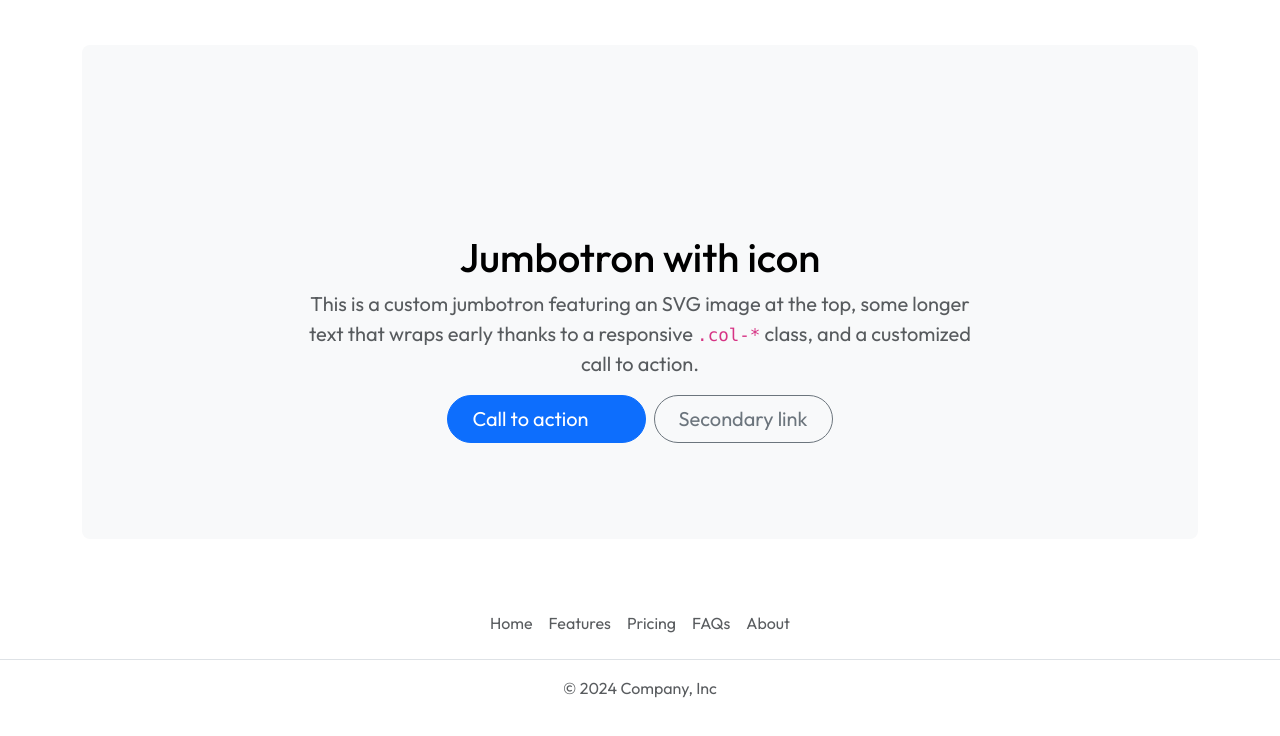
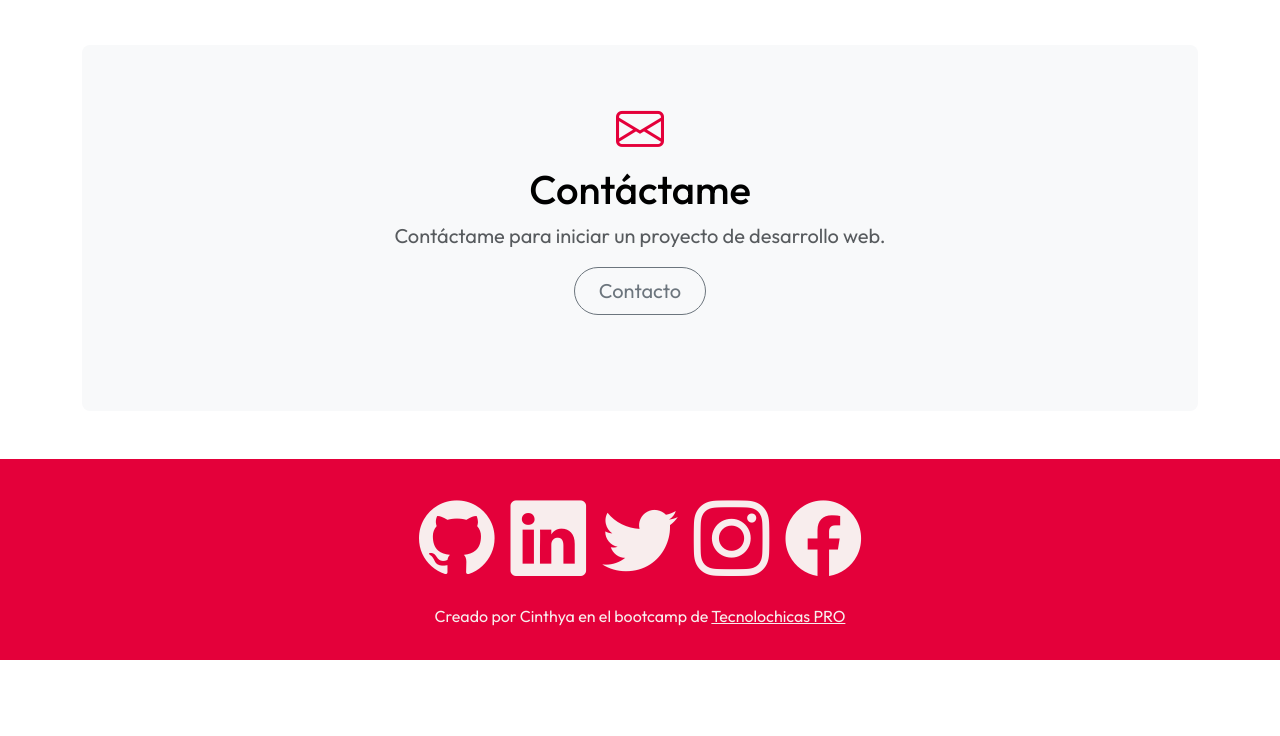
Before and after one commit to CindhyVS/CindhyVS.github.io, a plain HTML site: page index.html in a window 1280 px wide. Shown: the part 2219-2955 px from the top of the page. After the commit the page ends 2903 px from the top, so only its background shows below. Drawn offline with nearby package versions, Linux system fonts and the light colour scheme.

Commit message:
Actualización

```diff
--- a/index.html
+++ b/index.html
@@ -6,6 +6,9 @@
     <!--google fonts-->
     <link rel="preconnect" href="https://fonts.googleapis.com">
     <link rel="preconnect" href="https://fonts.gstatic.com" crossorigin>
+
+    <link rel="shortcut icon" href="assets/code-square.svg" type="image/x-icon">
+
     <link href="https://fonts.googleapis.com/css2?family=Outfit:wght@100..900&display=swap" rel="stylesheet">
 
     <!--CDN Booststrap-->
@@ -54,7 +57,7 @@
           <div class="row g-4 py-5 row-cols-1 row-cols-lg-3">
             <div class="col d-flex align-items-start">
               <div class="icon-square d-inline-flex align-items-center justify-content-center fs-4 flex-shrink-0 me-3">
-              <i class="bi bi-laptop"></i>
+              <i class="bi bi-laptop" icon-habilidades></i>
 
               </div>
               <div>
@@ -64,7 +67,7 @@
             </div>
             <div class="col d-flex align-items-start">
               <div class="icon-square d-inline-flex align-items-center justify-content-center fs-4 flex-shrink-0 me-3">
-                <i class="bi bi-clipboard2"></i>
+                <i class="bi bi-clipboard2  icon-habilidades"></i>
               </div>
               <div>
                 <h3 class="fs-2 text-body-emphasis">Diagnostico</h3>
@@ -73,7 +76,7 @@
             </div>
             <div class="col d-flex align-items-start">
               <div class="icon-square y d-inline-flex align-items-center justify-content-center fs-4 flex-shrink-0 me-3">
-                <i class="bi bi-pencil"></i>
+                <i class="bi bi-pencil icon-habilidades"></i>
               </div>
               <div>
                 <h3 class="fs-2 text-body-emphasis">Estudiante</h3>
@@ -103,7 +106,7 @@
             <div class="card h-100">
               <img src="assets/clonpinterest.PNG" class="card-img-top" alt="...">
               <div class="card-body">
-                <h5 class="card-title">Clon Pinterest</h5>
+                <h5 class="card-title">Primera pagina</h5>
                 <p class="card-text">This is a longer card with supporting text below as a natural lead-in to additional content. This content is a little bit longer.</p>
               </div>
             </div>
@@ -188,34 +191,33 @@
       <section id="contacto">
         <div class="container my-5">
           <div class="p-5 text-center bg-body-tertiary rounded-3">
-            <svg class="bi mt-4 mb-3" style="color: var(--bs-indigo);" width="100" height="100"><use xlink:href="#bootstrap"></use></svg>
-            <h1 class="text-body-emphasis">Jumbotron with icon</h1>
+            <i class="bi bi-envelope" style="font-size: 3rem; color:#E4003A;"></i>
+            <h1 class="text-body-emphasis">Contáctame</h1>
             <p class="col-lg-8 mx-auto fs-5 text-muted">
-              This is a custom jumbotron featuring an SVG image at the top, some longer text that wraps early thanks to a responsive <code>.col-*</code> class, and a customized call to action.
+              Contáctame para iniciar un proyecto de desarrollo web.
             </p>
             <div class="d-inline-flex gap-2 mb-5">
-              <button class="d-inline-flex align-items-center btn btn-primary btn-lg px-4 rounded-pill" type="button">
-                Call to action
-                <svg class="bi ms-2" width="24" height="24"><use xlink:href="#arrow-right-short"></use></svg>
+              <a href="maill:cinthyavaldezsalazar@gmail.com">
+              <button class="btn btn-outline-secondary btn-lg px-4 rounded-pill" type="button">
+                Contacto
               </button>
-              <button class="btn btn-outline-secondary btn-lg px-4 rounded-pill" type="button">
-                Secondary link
-              </button>
+              </a>
             </div>
           </div>
         </div>
       </section>
    </main>
 
-         <footer class="py-3 my-4">
-           <ul class="nav justify-content-center border-bottom pb-3 mb-3">
-             <li class="nav-item"><a href="#" class="nav-link px-2 text-body-secondary">Home</a></li>
-             <li class="nav-item"><a href="#" class="nav-link px-2 text-body-secondary">Features</a></li>
-             <li class="nav-item"><a href="#" class="nav-link px-2 text-body-secondary">Pricing</a></li>
-             <li class="nav-item"><a href="#" class="nav-link px-2 text-body-secondary">FAQs</a></li>
-             <li class="nav-item"><a href="#" class="nav-link px-2 text-body-secondary">About</a></li>
+      <footer class="py-3 my-4">
+        <ul class="nav justify-content-center ">
+            <li class="nav-item"><a href="https://github.com/CindhyVS" target="_blank" class="nav-link px-2 text-body-secondary icon-footer"><i class="bi bi-github"></i
+              ></a></li>
+             <li class="nav-item"><a href="#" target="_blank" class="nav-link px-2 text-body-secondary icon-footer"><i class="bi bi-linkedin"></i></a></li>
+             <li class="nav-item"><a href="#" target="_blank" class="nav-link px-2 text-body-secondary icon-footer"><i class="bi bi-twitter"></i></a></li>
+             <li class="nav-item"><a href="#" target="_blank" class="nav-link px-2 text-body-secondary icon-footer"><i class="bi bi-instagram"></i></a></li>
+             <li class="nav-item"><a href="#" target="_blank" class="nav-link px-2 text-body-secondary icon-footer"><i class="bi bi-facebook"></i></a></li>
              </ul>
-           <p class="text-center text-body-secondary">© 2024 Company, Inc</p>
+          <p class="text-center">Creado por Cinthya en el bootcamp de <a href="https://tecnolochicas.mx/" target="_blank">Tecnolochicas PRO</a></p>
          </footer>
 
 
--- a/style.css
+++ b/style.css
@@ -28,6 +28,20 @@ header span{
 }
 .img-proyecto1{
     background-image: url('assets/clonpinterest.PNG');
+    opacity: 0.6;
     background-size:contain;
     background-repeat: no-repeat;
 }
+footer{
+    background-color:#E4003A;
+}
+
+footer .icon-footer i{
+    color:#F8EDED;
+}
+footer p{
+   color: #F8EDED;
+}
+footer p a{
+    color: #F8EDED;
+}
```
Also changed, not shown: assets/code-square.svg (added).
